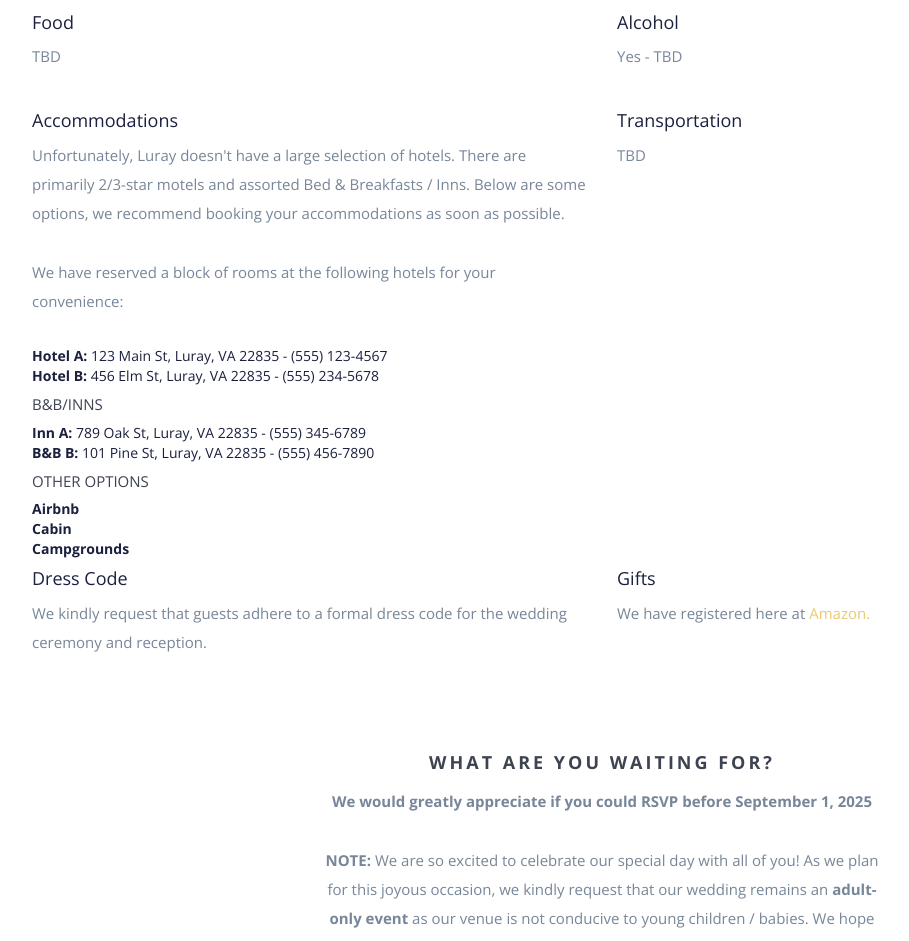
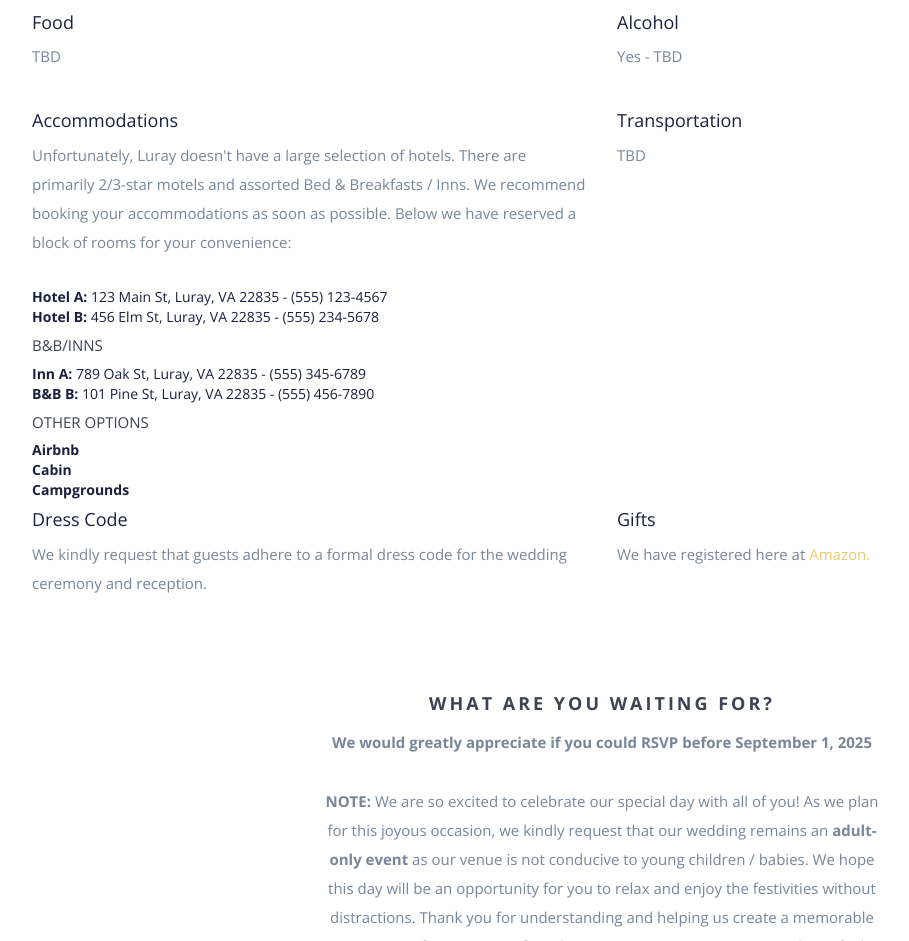
Before and after one commit to seth-robert-perts/wedding-website, a website: page index.html in a window 1280 px wide. Shown: the part 2967-3908 px from the top of the page, without its empty margins (38-947 px from the left). Drawn offline with nearby package versions, Linux system fonts and the light colour scheme; some packages are replaced by stand-ins of ours; files whose address does not match are found by name.

Commit message:
accommodations

```diff
--- a/index.html
+++ b/index.html
@@ -418,8 +418,7 @@
                     <li>Hotel A - Address, Phone Number</li>
                     <li>Hotel B - Address, Phone Number</li>
                 </ul> -->
-                <p>Unfortunately, Luray doesn't have a large selection of hotels. There are primarily 2/3-star motels and assorted Bed & Breakfasts / Inns. Below are some options, we recommend booking your accommodations as soon as possible.</p>
-                <p>We have reserved a block of rooms at the following hotels for your convenience:</p>
+                <p>Unfortunately, Luray doesn't have a large selection of hotels. There are primarily 2/3-star motels and assorted Bed & Breakfasts / Inns. We recommend booking your accommodations as soon as possible. Below we have reserved a block of rooms for your convenience:</p>
                 <ul>
                     <li><strong>Hotel A:</strong> 123 Main St, Luray, VA 22835 - (555) 123-4567</li>
                     <li><strong>Hotel B:</strong> 456 Elm St, Luray, VA 22835 - (555) 234-5678</li>
```
